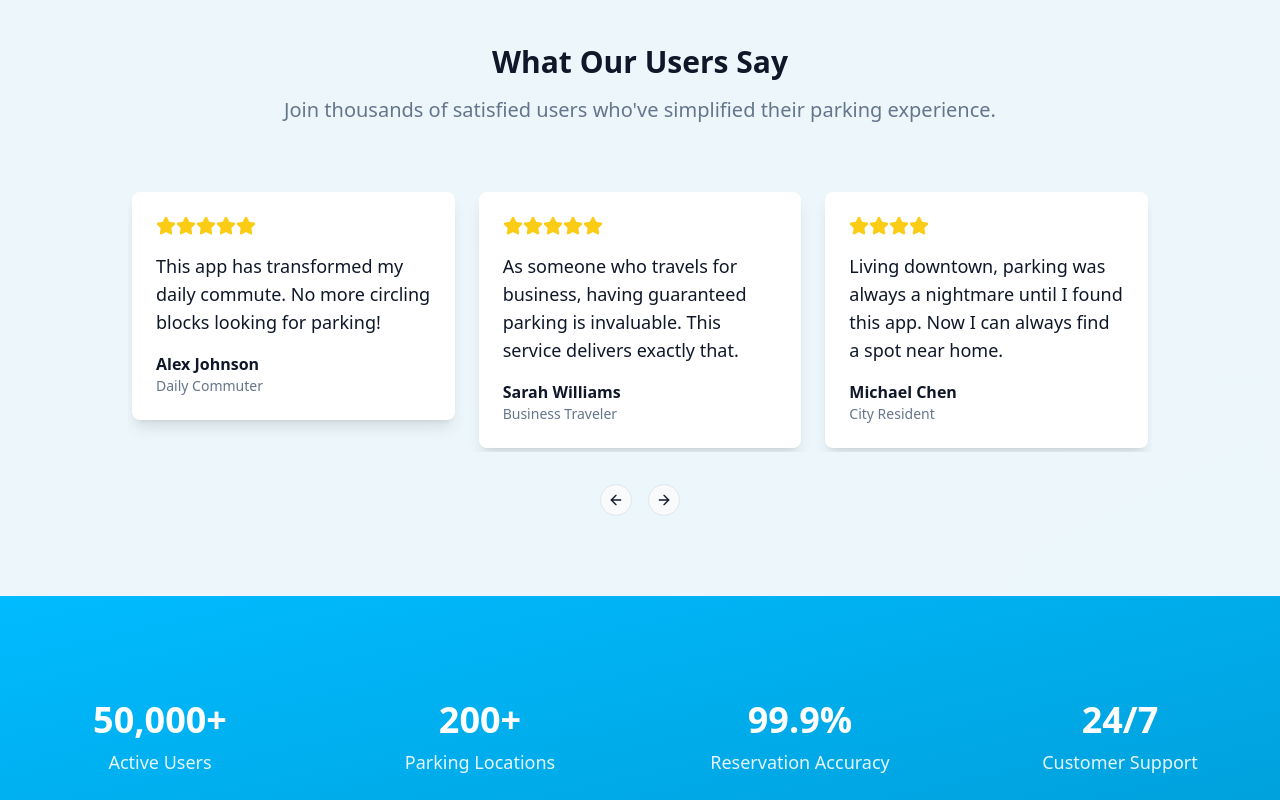
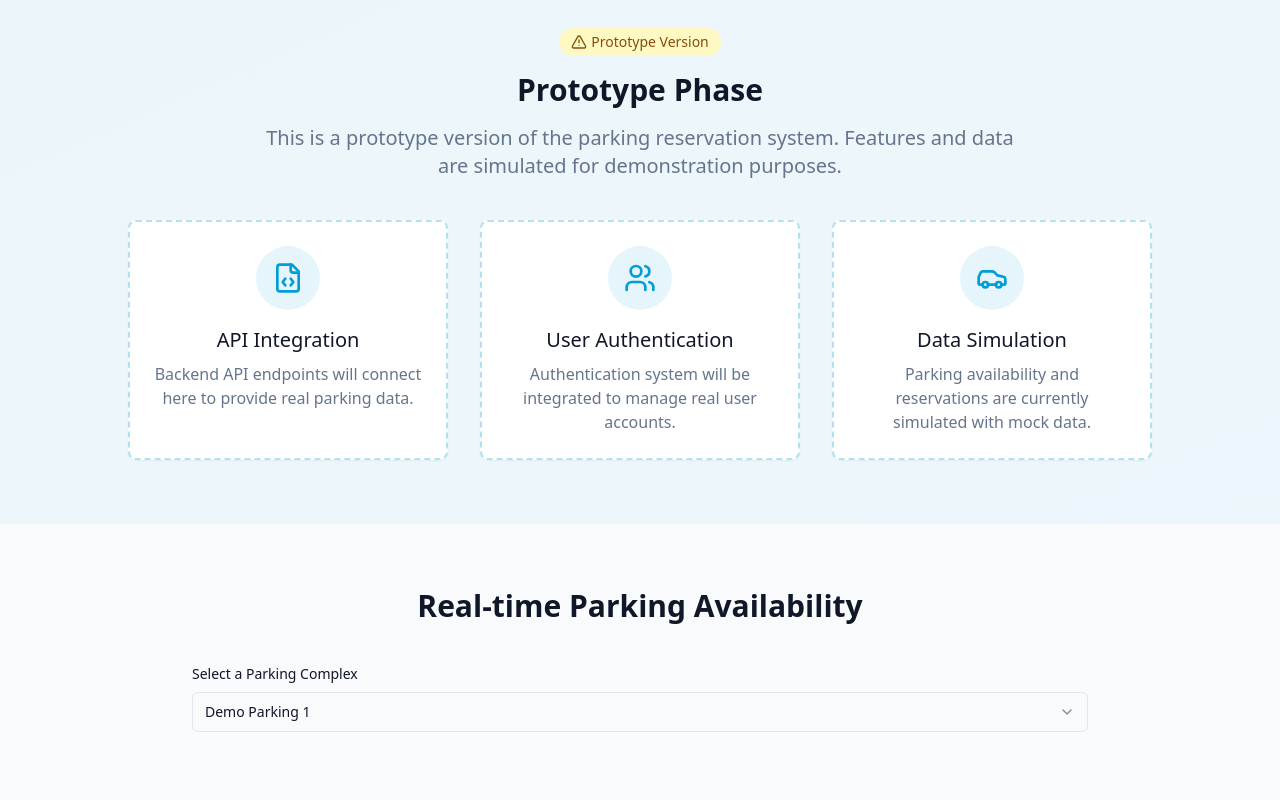
Before and after one commit to debanga-r-hazarika/intellipark-new, a React (Vite) app: page / in a window 1280 px wide. Shown: the part 1400-2200 px from the top of the page. Built offline with nearby package versions, Linux system fonts and the light colour scheme.

Commit message:
Remove testimonials and features
Replaced the features and testimonials sections with placeholder content for the prototype phase.

```diff
--- a/src/pages/Home.tsx
+++ b/src/pages/Home.tsx
@@ -8,8 +8,7 @@ import { useNavigate } from 'react-router-dom';
 import { toast } from 'sonner';
 import { parkingComplexes, parkingData } from '@/utils/parkingData';
 import { Card, CardContent } from '@/components/ui/card';
-import { Carousel, CarouselContent, CarouselItem, CarouselNext, CarouselPrevious } from '@/components/ui/carousel';
-import { Car, Clock, Star, Users } from 'lucide-react';
+import { Car, Clock, Users, AlertTriangle, FileCode } from 'lucide-react';
 
 const Home: React.FC<{ isLoggedIn: boolean }> = ({ isLoggedIn }) => {
   const [selectedComplex, setSelectedComplex] = useState<string>(parkingComplexes[0]);
@@ -66,40 +65,6 @@ const Home: React.FC<{ isLoggedIn: boolean }> = ({ isLoggedIn }) => {
       title: "Real-time Availability",
       description: "See parking availability updated in real-time to save you time and frustration."
     }
-  ];
-
-  const testimonials = [
-    {
-      name: "Alex Johnson",
-      role: "Daily Commuter",
-      comment: "This app has transformed my daily commute. No more circling blocks looking for parking!",
-      rating: 5
-    },
-    {
-      name: "Sarah Williams",
-      role: "Business Traveler",
-      comment: "As someone who travels for business, having guaranteed parking is invaluable. This service delivers exactly that.",
-      rating: 5
-    },
-    {
-      name: "Michael Chen",
-      role: "City Resident",
-      comment: "Living downtown, parking was always a nightmare until I found this app. Now I can always find a spot near home.",
-      rating: 4
-    },
-    {
-      name: "Jessica Miller",
-      role: "Event Planner",
-      comment: "I recommend this to all my event attendees. It makes parking one less thing to worry about when planning events.",
-      rating: 5
-    }
-  ];
-
-  const stats = [
-    { value: "50,000+", label: "Active Users" },
-    { value: "200+", label: "Parking Locations" },
-    { value: "99.9%", label: "Reservation Accuracy" },
-    { value: "24/7", label: "Customer Support" }
   ];
 
   return (
@@ -164,63 +129,55 @@ const Home: React.FC<{ isLoggedIn: boolean }> = ({ isLoggedIn }) => {
         </div>
       </section>
 
-      {/* Testimonials Section */}
-      <section className="py-20 bg-gradient-to-br from-primary/5 to-accent/5">
+      {/* Prototype Information Section - Replacing Testimonials */}
+      <section className="py-16 bg-gradient-to-br from-primary/5 to-accent/5">
         <div className="container mx-auto px-4">
-          <div className="text-center max-w-3xl mx-auto mb-16">
-            <h2 className="text-3xl font-bold mb-4">What Our Users Say</h2>
-            <p className="text-xl text-muted-foreground">Join thousands of satisfied users who've simplified their parking experience.</p>
+          <div className="text-center max-w-3xl mx-auto mb-10">
+            <span className="inline-flex items-center px-3 py-1 text-sm font-medium rounded-full bg-yellow-100 text-yellow-800 dark:bg-yellow-900 dark:text-yellow-200 mb-4">
+              <AlertTriangle className="w-4 h-4 mr-1" /> Prototype Version
+            </span>
+            <h2 className="text-3xl font-bold mb-4">Prototype Phase</h2>
+            <p className="text-xl text-muted-foreground">
+              This is a prototype version of the parking reservation system. Features and data are simulated for demonstration purposes.
+            </p>
           </div>
 
-          <div className="max-w-5xl mx-auto">
-            <Carousel
-              opts={{
-                align: "start",
-                loop: true,
-              }}
-              className="w-full"
-            >
-              <CarouselContent>
-                {testimonials.map((testimonial, index) => (
-                  <CarouselItem key={index} className="md:basis-1/2 lg:basis-1/3">
-                    <div className="p-1">
-                      <Card className="border-0 shadow-lg card-glassmorphism">
-                        <CardContent className="p-6 flex flex-col h-full">
-                          <div className="flex mb-4">
-                            {[...Array(testimonial.rating)].map((_, i) => (
-                              <Star key={i} className="h-5 w-5 fill-yellow-400 text-yellow-400" />
-                            ))}
-                          </div>
-                          <p className="text-lg mb-4 flex-grow">{testimonial.comment}</p>
-                          <div>
-                            <p className="font-semibold">{testimonial.name}</p>
-                            <p className="text-sm text-muted-foreground">{testimonial.role}</p>
-                          </div>
-                        </CardContent>
-                      </Card>
-                    </div>
-                  </CarouselItem>
-                ))}
-              </CarouselContent>
-              <div className="flex items-center justify-center mt-8">
-                <CarouselPrevious className="relative static left-0 translate-y-0 mr-2" />
-                <CarouselNext className="relative static right-0 translate-y-0 ml-2" />
-              </div>
-            </Carousel>
-          </div>
-        </div>
-      </section>
+          <div className="grid grid-cols-1 md:grid-cols-3 gap-8 max-w-5xl mx-auto">
+            <Card className="border-2 border-dashed border-primary/30">
+              <CardContent className="p-6 flex flex-col items-center text-center">
+                <div className="bg-primary/10 p-4 rounded-full mb-4">
+                  <FileCode className="h-8 w-8 text-primary" />
+                </div>
+                <h3 className="text-xl font-medium mb-2">API Integration</h3>
+                <p className="text-muted-foreground">
+                  Backend API endpoints will connect here to provide real parking data.
+                </p>
+              </CardContent>
+            </Card>
 
-      {/* Statistics Section */}
-      <section className="py-20 bg-gradient-to-br from-accent to-primary text-white">
-        <div className="container mx-auto px-4">
-          <div className="grid grid-cols-2 md:grid-cols-4 gap-8 text-center">
-            {stats.map((stat, index) => (
-              <div key={index} className="p-6">
-                <div className="text-4xl font-bold mb-2">{stat.value}</div>
-                <div className="text-lg opacity-90">{stat.label}</div>
-              </div>
-            ))}
+            <Card className="border-2 border-dashed border-primary/30">
+              <CardContent className="p-6 flex flex-col items-center text-center">
+                <div className="bg-primary/10 p-4 rounded-full mb-4">
+                  <Users className="h-8 w-8 text-primary" />
+                </div>
+                <h3 className="text-xl font-medium mb-2">User Authentication</h3>
+                <p className="text-muted-foreground">
+                  Authentication system will be integrated to manage real user accounts.
+                </p>
+              </CardContent>
+            </Card>
+
+            <Card className="border-2 border-dashed border-primary/30">
+              <CardContent className="p-6 flex flex-col items-center text-center">
+                <div className="bg-primary/10 p-4 rounded-full mb-4">
+                  <Car className="h-8 w-8 text-primary" />
+                </div>
+                <h3 className="text-xl font-medium mb-2">Data Simulation</h3>
+                <p className="text-muted-foreground">
+                  Parking availability and reservations are currently simulated with mock data.
+                </p>
+              </CardContent>
+            </Card>
           </div>
         </div>
       </section>
```
